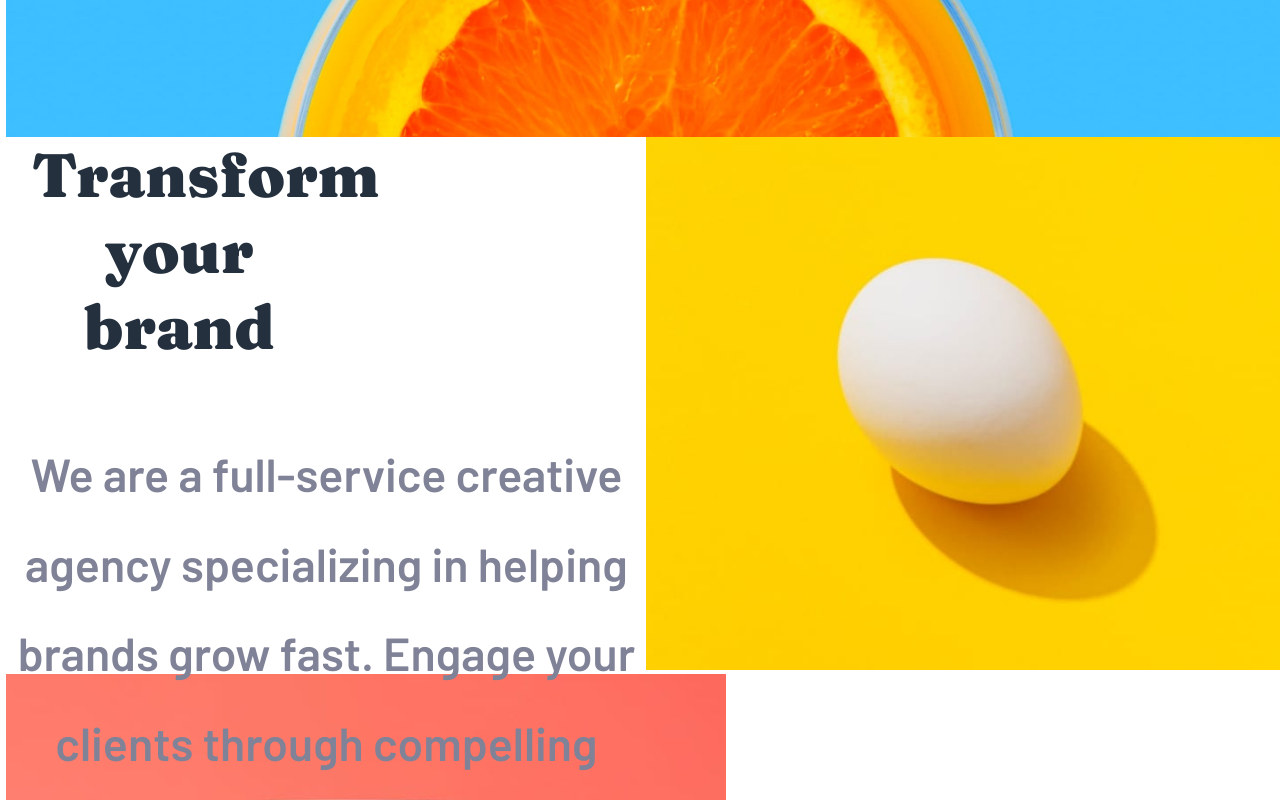
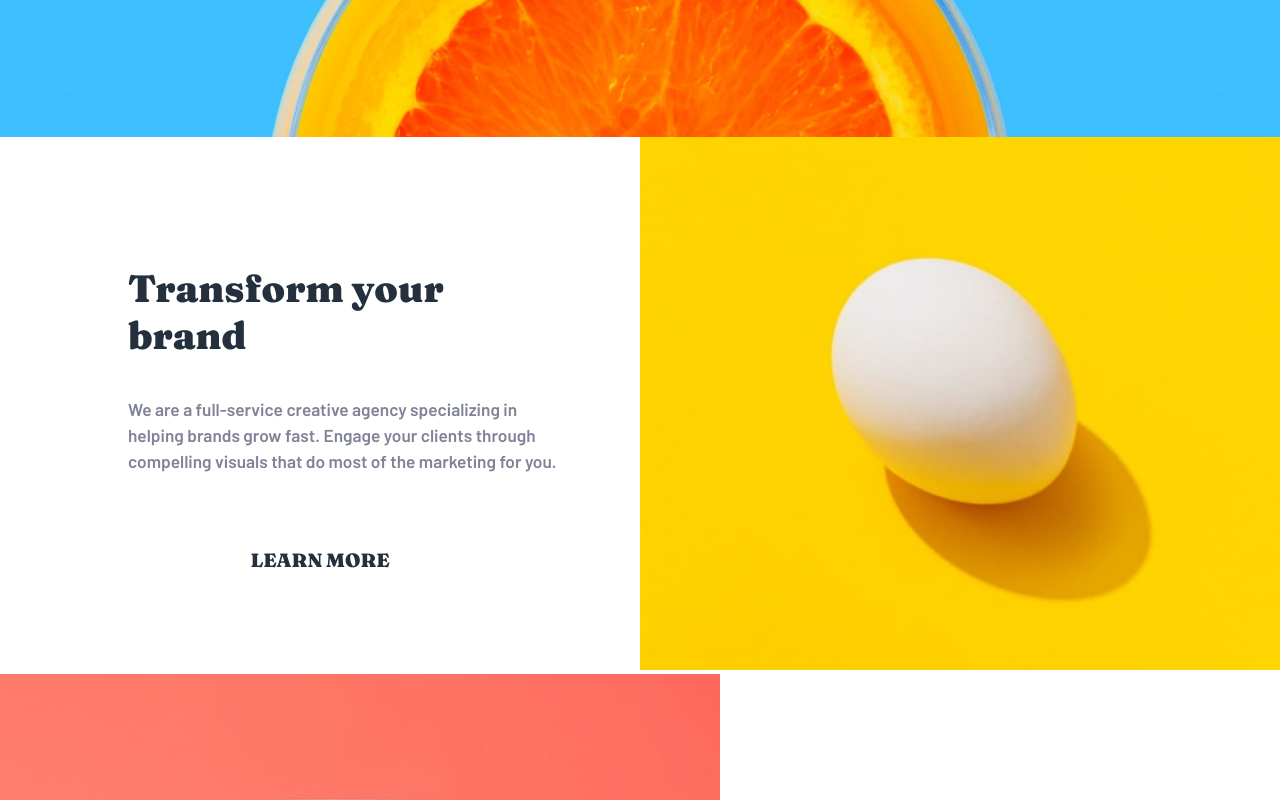
Before and after one commit to gollumeo/sunny-side, a plain HTML site: page index.html in a window 1280 px wide. Shown: the part 520-1320 px from the top of the page. Drawn offline with Linux system fonts and the light colour scheme.

Commit message:
first hover effect + .brand

```diff
--- a/assets/scss/style.scss
+++ b/assets/scss/style.scss
@@ -340,7 +340,7 @@ $footer-links: #458d7e;
 
 @media screen and (min-width: 769px) {
   body {
-    width: 99%;
+    width: 100%;
     margin: 0 auto;
     display: flex;
     list-style: none;
@@ -354,6 +354,23 @@ $footer-links: #458d7e;
     place-content: center;
     vertical-align: center;
     width: 100vw;
+
+    .learn_more {
+      margin-top: calc(10px + 5vw);
+
+      a {
+        text-decoration: none;
+        font-family: $titles;
+        font-weight: 900;
+        text-transform: uppercase;
+        color: #24303e;
+        font-size: 1.5vw;
+      }
+
+      &:visited {
+        color: #24303e;
+      }
+    }
 
     .fake_header {
       background-color: rgb(62, 191, 255);
@@ -449,8 +466,8 @@ $footer-links: #458d7e;
       .egg {
         width: 50%;
         img {
-            width: 50vw;
-            margin-left: 50vw;
+          width: 50vw;
+          margin-left: 50vw;
         }
       }
 
@@ -459,25 +476,53 @@ $footer-links: #458d7e;
         width: 50%;
         text-align: center;
         height: auto;
-
+        margin-top: 10vw;
 
         h1 {
           color: #24303e;
           font-family: $titles;
           font-weight: 900;
-          font-size: calc(10px + 4vw);
-          margin-left: 2vw;
-          margin-right: 25vw;
+          font-size: calc(6px + 2.5vw);
+          margin-left: 10vw;
+          text-align: left;
+          margin-right: 6vw;
         }
 
         p {
           font-family: $p;
           font-weight: 600;
           color: #808397;
-          padding-top: 5vw;
-          line-height: 7vw;
-          font-size: calc(8px + 3vw);
+          padding-top: 3vw;
+          line-height: 2vw;
+          font-size: calc(4.5px + 1vw);
+          margin-right: 5vw;
+          margin-left: 10vw;
+          margin-bottom: 5vw;
+          text-align: left;
         }
+
+        a {
+          &::before {
+            content: '';
+            position: absolute;
+            width: 10.8vw;
+            height: .5vw;
+            border-radius: 28px;
+            background-color: #FAD400;
+            bottom: 0;
+            // left: calc(50% - 65px);
+            transform-origin: right;
+            transform: scaleX(0);
+            transition: transform .3s ease-in-out;
+            margin-bottom: -.2vw;
+          }
+
+          &:hover::before {
+            transform-origin: left;
+            transform: scaleX(1);
+          }
+        }
+
       }
     }
   }
```
Also changed, not shown: assets/css/style.css, 1 other file.
